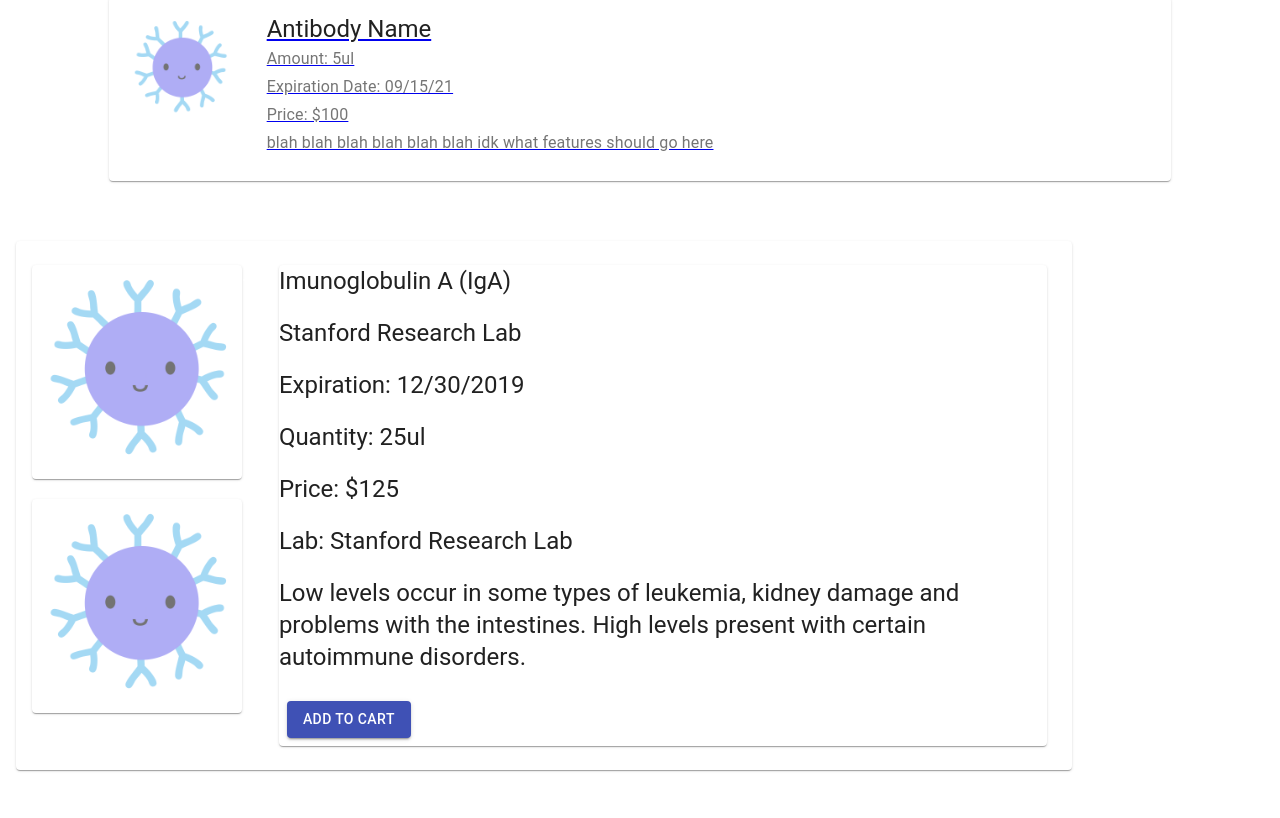
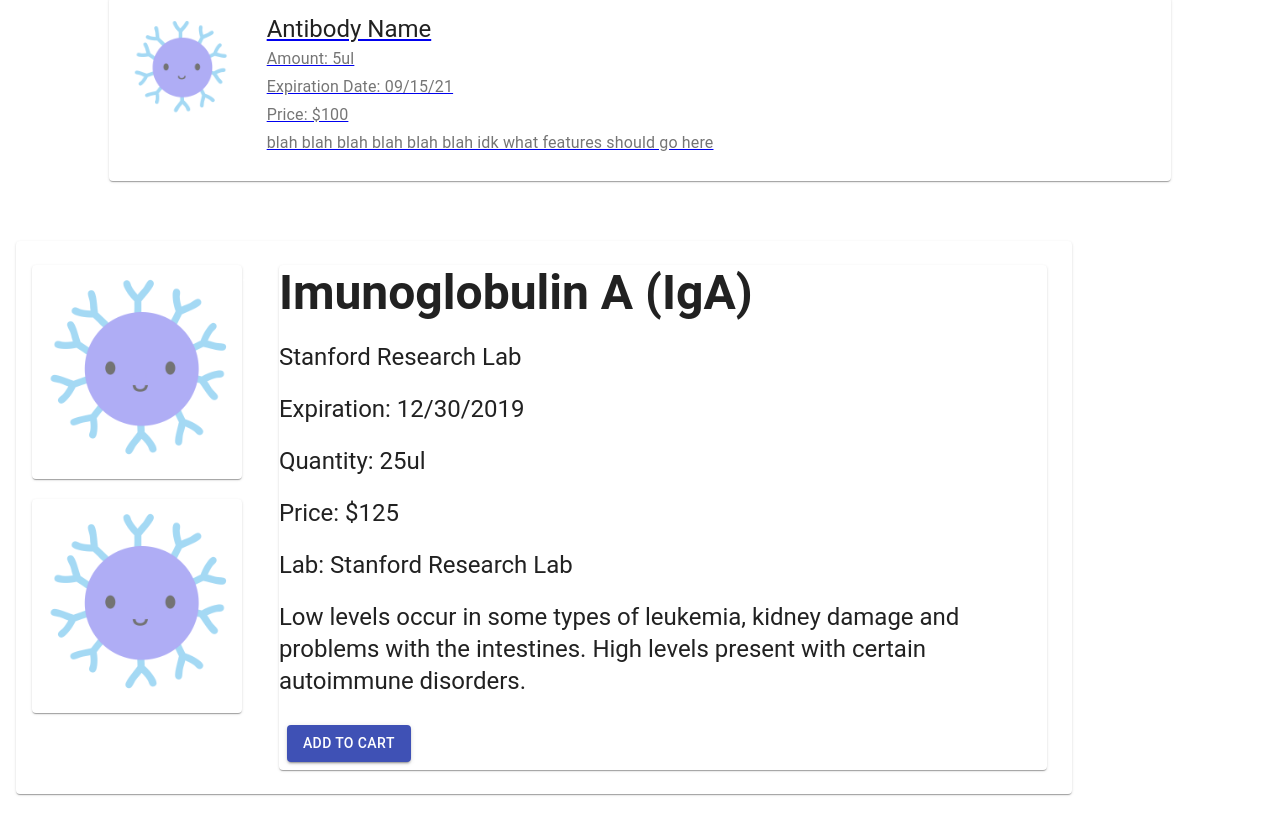
Before and after one commit to Mortick/BlueHacks-2019, a React (Create React App) app in the folder collab/: page /ListPage in a window 1280 px wide. Shown: the part 1636-2454 px from the top of the page. Before the commit the page ends 2430 px from the top, so only its background shows below. Built offline with nearby package versions, Linux system fonts and the light colour scheme.

Commit message:
info val

```diff
--- a/collab/src/ItemPage.js
+++ b/collab/src/ItemPage.js
@@ -101,7 +101,7 @@ export default function SimpleContainer() {
           </div>
           <font color="white">........</font>
           <Paper className={classes.paper2}>
-            <Typography variant="h5">{name}</Typography> <br/>
+            <Typography variant="h3"><b>{name}</b></Typography> <br/>
             <Typography variant="h5">{lab}</Typography> <br/>
             <Typography variant="h5">Expiration: {expiration}</Typography><br/>
             <Typography variant="h5">Quantity: {quantity}</Typography><br/>
--- a/collab/src/getAntibodyVals.js
+++ b/collab/src/getAntibodyVals.js
@@ -26,6 +26,7 @@ export default function getAntiBodyValues (subject){
         values.labName = "John Hopkins Research Lab";
         values.quantity = "5ul";
         values.price = "$225";
+        values.info = "The most abundant type of antibody, is found in all body fluids and protects against bacterial and viral infections. High levels may mean chronic infections such as AIDS, multiple myeloma and multiple sclerosis. ";
 
         return values;
     }
@@ -36,6 +37,7 @@ export default function getAntiBodyValues (subject){
         values.labName = "MIT Research Lab";
         values.quantity = "15ul";
         values.price = "$525";
+        values.info = "Found in blood, first antibody to be present at the site of an infection. Present in high levels in new infections such as parasitic infections and viral infections. ";
 
         return values;
     }
@@ -46,6 +48,7 @@ export default function getAntiBodyValues (subject){
         values.labName = "University of PittsBurgh Research";
         values.quantity = "10ul";
         values.price = "$310";
+        values.info = "Associated with allergic reactions (when the immune system overreacts to environmental antigens such as pollen or pet dander). High levels represent parasitic infection, asthma, allergies and atopic dermatitis. ";
 
         return values;
     }
@@ -56,6 +59,7 @@ export default function getAntiBodyValues (subject){
         values.labName = "Carnegie Mellon Research";
         values.quantity = "5ul";
         values.price = "$910";
+        values.info = "Present in blood, least understood antibody. Low levels don’t seem to present clinical signs and symptoms";
 
         return values;
     }
```
